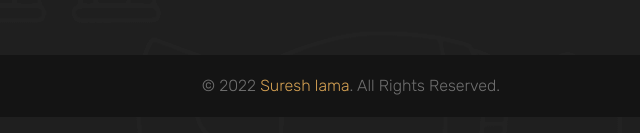
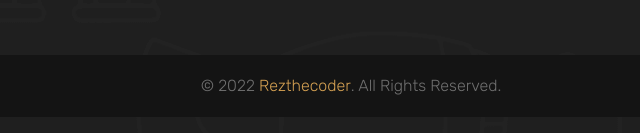
Before and after one commit to Rezthecoder/Barber-Website, a plain HTML site: page index.html in a window 1280 px wide. Shown: the part 5704-5837 px from the top of the page, 289-929 px from the left. Drawn offline with nearby package versions, Linux system fonts and the light colour scheme.

Commit message:
Update index.html

```diff
--- a/index.html
+++ b/index.html
@@ -982,7 +982,7 @@
 
       <div class="footer-bottom">
         <p class="copyright">
-          &copy; 2022 <a href="#" class="copyright-link">Suresh lama</a>. All Rights Reserved.
+          &copy; 2022 <a href="#" class="copyright-link">Rezthecoder</a>. All Rights Reserved.
         </p>
       </div>
 
```
